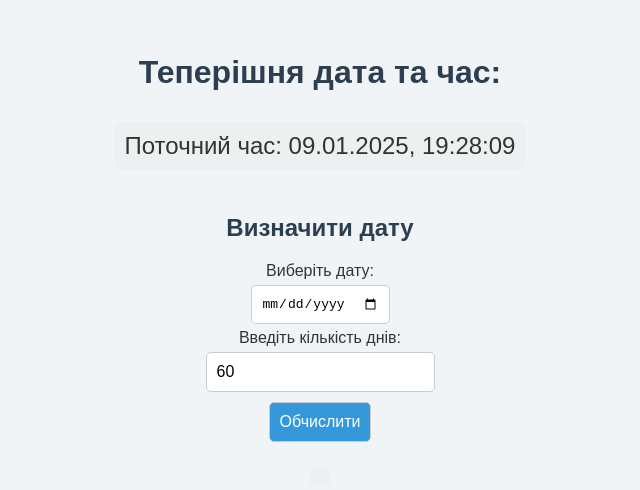
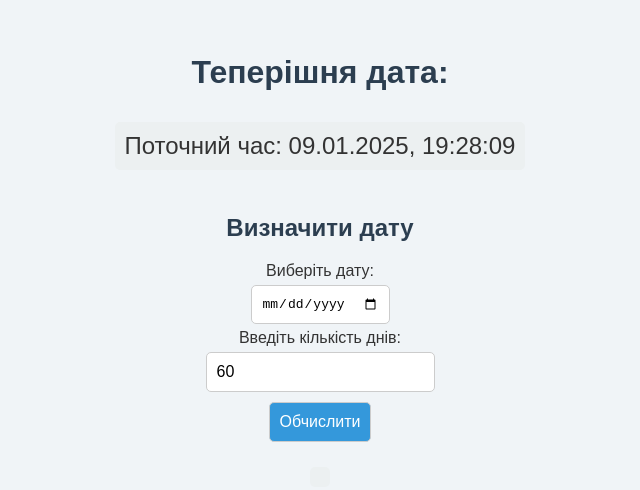
Before and after one commit to IlliaVasylenkodb/site, a plain HTML site: page index.html in a window 1280 px wide. Shown: the part 131-621 px from the top of the page, without its empty margins (320-960 px from the left). Drawn offline with Linux system fonts and the light colour scheme.

Commit message:
Оновлення 1

```diff
--- a/index.html
+++ b/index.html
@@ -52,7 +52,7 @@
 </head>
 <body>
 
-    <h1>Теперішня дата та час:</h1>
+    <h1>Теперішня дата: </h1>
     <p id="current-date-time"></p>
 
     <h2>Визначити дату</h2>
```
